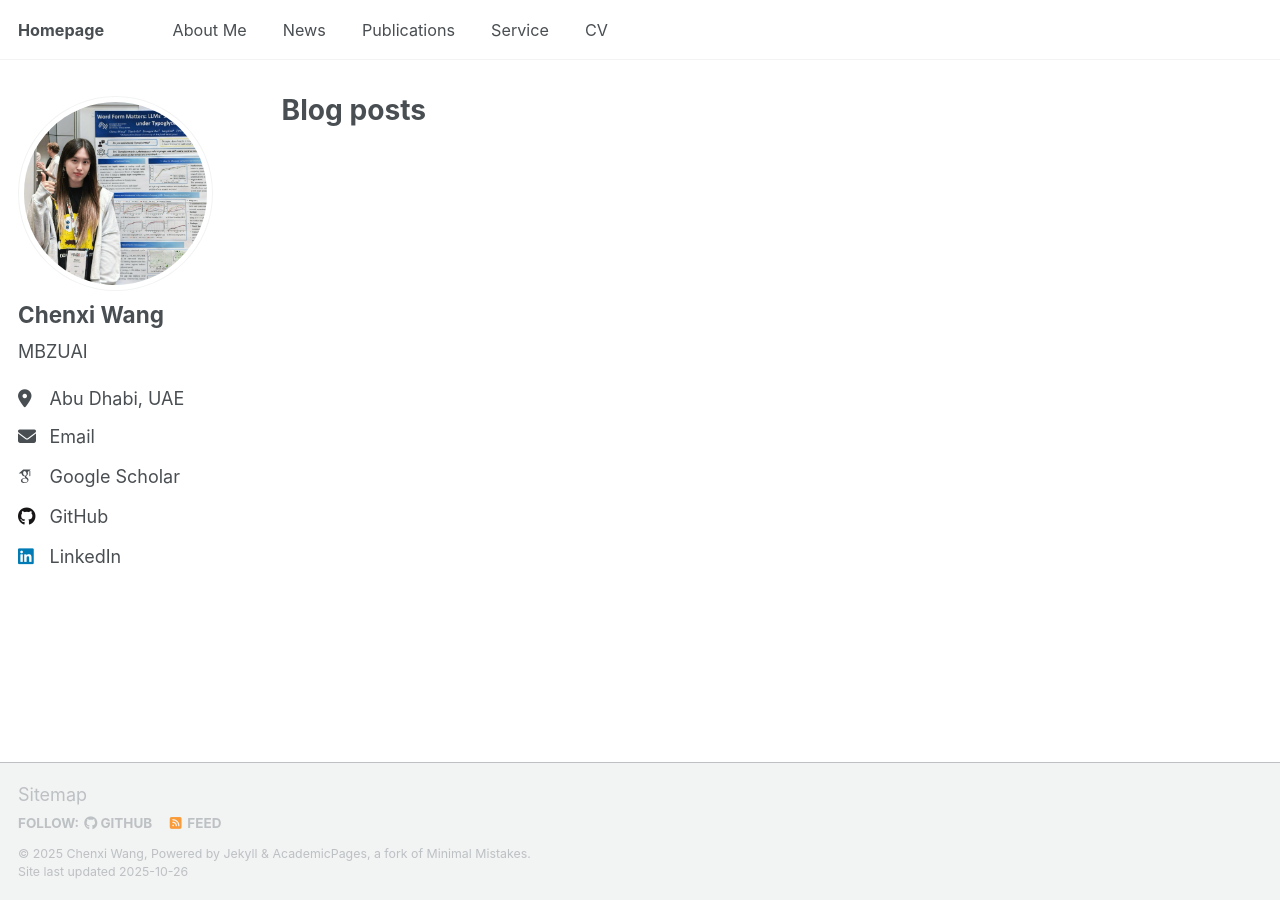
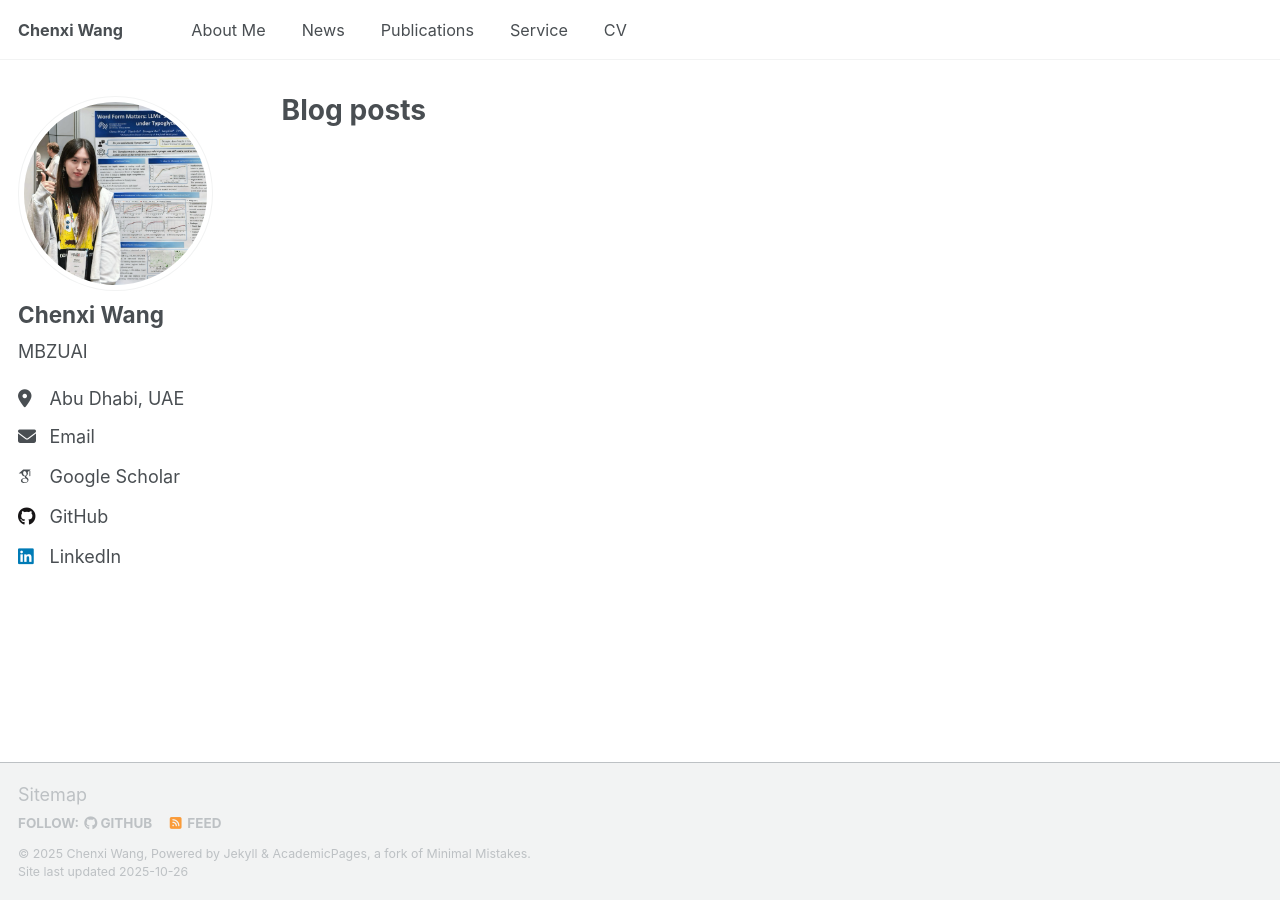
Before and after one commit to Aurora-cx/Aurora-cx.github.io, a Jekyll site: the page built from _pages/year-archive.html, in a window 1280 px wide. Built offline with Jekyll 4.4.1, drawn with Linux system fonts in a browser that asks for light colours; some web fonts are replaced; a script that is not in the unit is left out.

Commit message:
Change site title from Homepage to Chenxi Wang for browser tab

```diff
--- a/_config.yml
+++ b/_config.yml
@@ -9,7 +9,7 @@
 # Basic Site Settings
 locale                   : "en-US"
 site_theme               : "default" # Currently available options are "default", "air"
-title                    : "Homepage"
+title                    : "Chenxi Wang"
 title_separator          : "-"
 name                     : &name "Chenxi Wang"
 description              : &description "MSc student in NLP at MBZUAI"   # Update this with a general description of your site, this is the default if not overridden by a page
```
